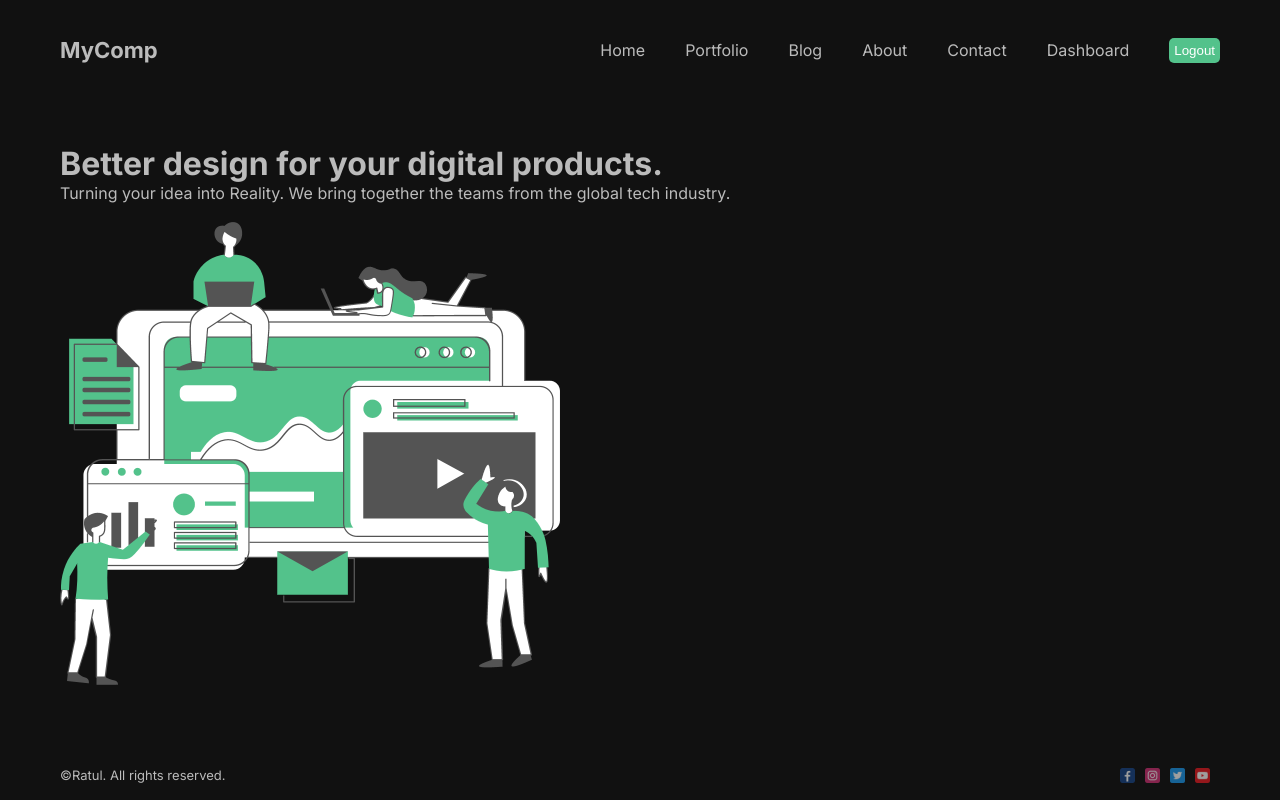
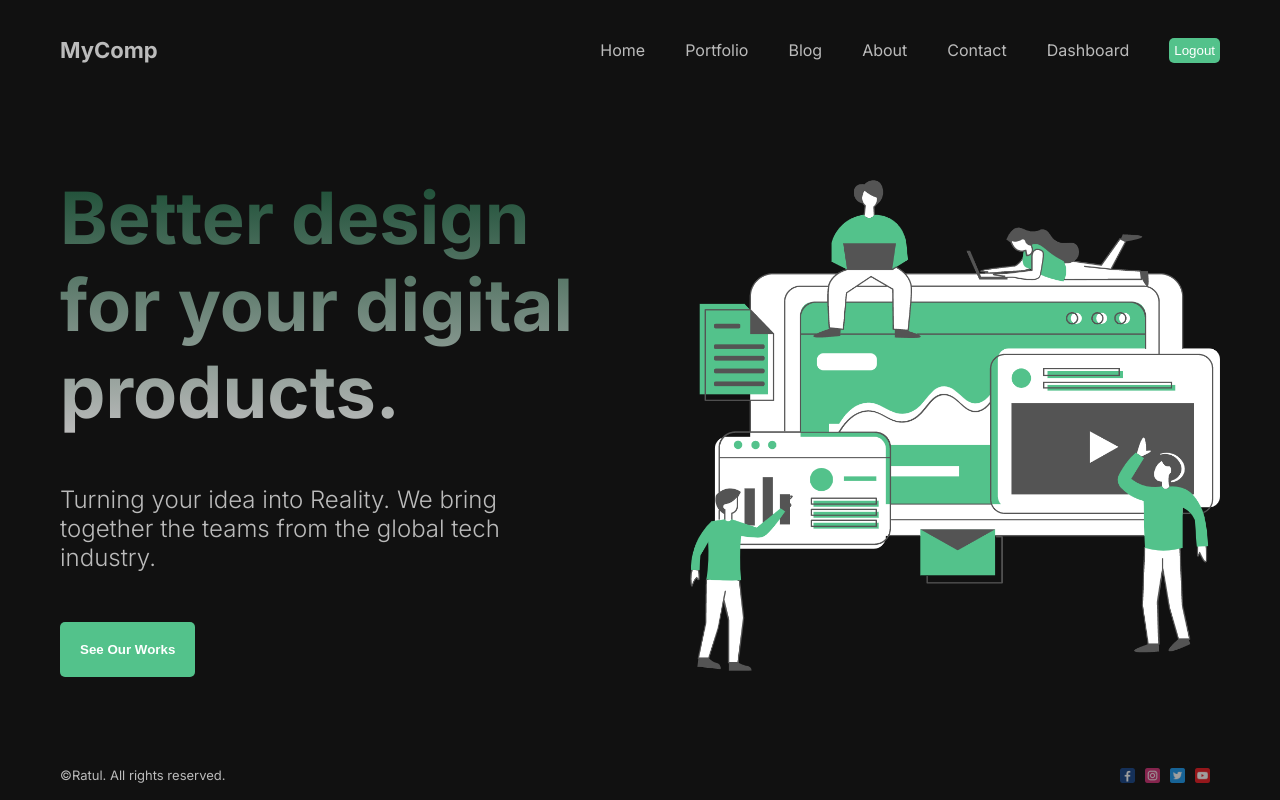
Before and after one commit to MHRatul/company-site, a Next.js app: page / in a window 1280 px wide. Built offline with nearby package versions, Linux system fonts and the light colour scheme.

Commit message:
Home section complete

```diff
--- a/src/app/page.jsx
+++ b/src/app/page.jsx
@@ -4,15 +4,20 @@ import styles from './page.module.css';
 
 export default function Home() {
   return (
-    <div>
-      <div className={styles.texts}>
-        <h1>Better design for your digital products.</h1>
-        <p>
-          Turning your idea into Reality. We bring together the teams from the global tech industry.
+    <div className={styles.container}>
+      <div className={styles.item}>
+        <h1 className={styles.title}>
+          Better design for your digital products.
+        </h1>
+        <p className={styles.desc}>
+          Turning your idea into Reality. We bring together
+          the teams from the global tech industry.
         </p>
+        <button className={styles.button}> See Our Works</button>
       </div>
-      <div className={styles.imgContainer}></div>
-      <Image src="/hero.png" width={500} height={500} alt="" className={styles.img} />
+      <div className={styles.item}>
+        <Image src="/hero.png" width={500} height={500} alt="" className={styles.img} />
+    </div>
     </div>
   );
 }
--- a/src/app/page.module.css
+++ b/src/app/page.module.css
@@ -1,230 +1,52 @@
-.main {
+.container{
+  display: flex;
+  align-items: center;
+  /* height: 100vh;
+  width: 100vw;
+  background-color: #111;
+  color: #bbb; */
+  gap: 100px;
+}
+
+.item{
+  flex: 1;
   display: flex;
   flex-direction: column;
-  justify-content: space-between;
-  align-items: center;
-  padding: 6rem;
-  min-height: 100vh;
+  /* align-items: center; */
+  gap: 50px;
 }
 
-.description {
-  display: inherit;
-  justify-content: inherit;
-  align-items: inherit;
-  font-size: 0.85rem;
-  max-width: var(--max-width);
-  width: 100%;
-  z-index: 2;
-  font-family: var(--font-mono);
+.title{
+  font-size: 72px;
+  background: linear-gradient(to bottom, #194c33, #bbb);
+  -webkit-background-clip: text;
+  -webkit-text-fill-color: transparent;
 }
 
-.description a {
-  display: flex;
-  justify-content: center;
-  align-items: center;
-  gap: 0.5rem;
+.img{
+  object-fit: cover;
+  width: 100%;
+  height: 100%;
+  border-radius: 5px;
+  /* border: 1px solid #bbb; */
+  /* box-shadow: 0 0 10px #bbb; */
+
 }
 
-.description p {
-  position: relative;
-  margin: 0;
-  padding: 1rem;
-  background-color: rgba(var(--callout-rgb), 0.5);
-  border: 1px solid rgba(var(--callout-border-rgb), 0.3);
-  border-radius: var(--border-radius);
+.desc{
+  font-size: 24px;
+  font-weight: 300;
+  /* margin-bottom: 30px; */
 }
 
-.code {
-  font-weight: 700;
-  font-family: var(--font-mono);
+.button{
+  background-color: #53c28b;
+  color: white;
+  font-weight: bold;
+  padding: 20px;
+  border: none;
+  cursor: pointer;
+  border-radius: 5px;
+  max-width: max-content;
+  color: white;
 }
-
-.grid {
-  display: grid;
-  grid-template-columns: repeat(4, minmax(25%, auto));
-  max-width: 100%;
-  width: var(--max-width);
-}
-
-.card {
-  padding: 1rem 1.2rem;
-  border-radius: var(--border-radius);
-  background: rgba(var(--card-rgb), 0);
-  border: 1px solid rgba(var(--card-border-rgb), 0);
-  transition: background 200ms, border 200ms;
-}
-
-.card span {
-  display: inline-block;
-  transition: transform 200ms;
-}
-
-.card h2 {
-  font-weight: 600;
-  margin-bottom: 0.7rem;
-}
-
-.card p {
-  margin: 0;
-  opacity: 0.6;
-  font-size: 0.9rem;
-  line-height: 1.5;
-  max-width: 30ch;
-  text-wrap: balance;
-}
-
-.center {
-  display: flex;
-  justify-content: center;
-  align-items: center;
-  position: relative;
-  padding: 4rem 0;
-}
-
-.center::before {
-  background: var(--secondary-glow);
-  border-radius: 50%;
-  width: 480px;
-  height: 360px;
-  margin-left: -400px;
-}
-
-.center::after {
-  background: var(--primary-glow);
-  width: 240px;
-  height: 180px;
-  z-index: -1;
-}
-
-.center::before,
-.center::after {
-  content: "";
-  left: 50%;
-  position: absolute;
-  filter: blur(45px);
-  transform: translateZ(0);
-}
-
-.logo {
-  position: relative;
-}
-/* Enable hover only on non-touch devices */
-@media (hover: hover) and (pointer: fine) {
-  .card:hover {
-    background: rgba(var(--card-rgb), 0.1);
-    border: 1px solid rgba(var(--card-border-rgb), 0.15);
-  }
-
-  .card:hover span {
-    transform: translateX(4px);
-  }
-}
-
-@media (prefers-reduced-motion) {
-  .card:hover span {
-    transform: none;
-  }
-}
-
-/* Mobile */
-@media (max-width: 700px) {
-  .content {
-    padding: 4rem;
-  }
-
-  .grid {
-    grid-template-columns: 1fr;
-    margin-bottom: 120px;
-    max-width: 320px;
-    text-align: center;
-  }
-
-  .card {
-    padding: 1rem 2.5rem;
-  }
-
-  .card h2 {
-    margin-bottom: 0.5rem;
-  }
-
-  .center {
-    padding: 8rem 0 6rem;
-  }
-
-  .center::before {
-    transform: none;
-    height: 300px;
-  }
-
-  .description {
-    font-size: 0.8rem;
-  }
-
-  .description a {
-    padding: 1rem;
-  }
-
-  .description p,
-  .description div {
-    display: flex;
-    justify-content: center;
-    position: fixed;
-    width: 100%;
-  }
-
-  .description p {
-    align-items: center;
-    inset: 0 0 auto;
-    padding: 2rem 1rem 1.4rem;
-    border-radius: 0;
-    border: none;
-    border-bottom: 1px solid rgba(var(--callout-border-rgb), 0.25);
-    background: linear-gradient(
-      to bottom,
-      rgba(var(--background-start-rgb), 1),
-      rgba(var(--callout-rgb), 0.5)
-    );
-    background-clip: padding-box;
-    backdrop-filter: blur(24px);
-  }
-
-  .description div {
-    align-items: flex-end;
-    pointer-events: none;
-    inset: auto 0 0;
-    padding: 2rem;
-    height: 200px;
-    background: linear-gradient(
-      to bottom,
-      transparent 0%,
-      rgb(var(--background-end-rgb)) 40%
-    );
-    z-index: 1;
-  }
-}
-
-/* Tablet and Smaller Desktop */
-@media (min-width: 701px) and (max-width: 1120px) {
-  .grid {
-    grid-template-columns: repeat(2, 50%);
-  }
-}
-
-@media (prefers-color-scheme: dark) {
-  .vercelLogo {
-    filter: invert(1);
-  }
-
-  .logo {
-    filter: invert(1) drop-shadow(0 0 0.3rem #ffffff70);
-  }
-}
-
-@keyframes rotate {
-  from {
-    transform: rotate(360deg);
-  }
-  to {
-    transform: rotate(0deg);
-  }
-}
```
